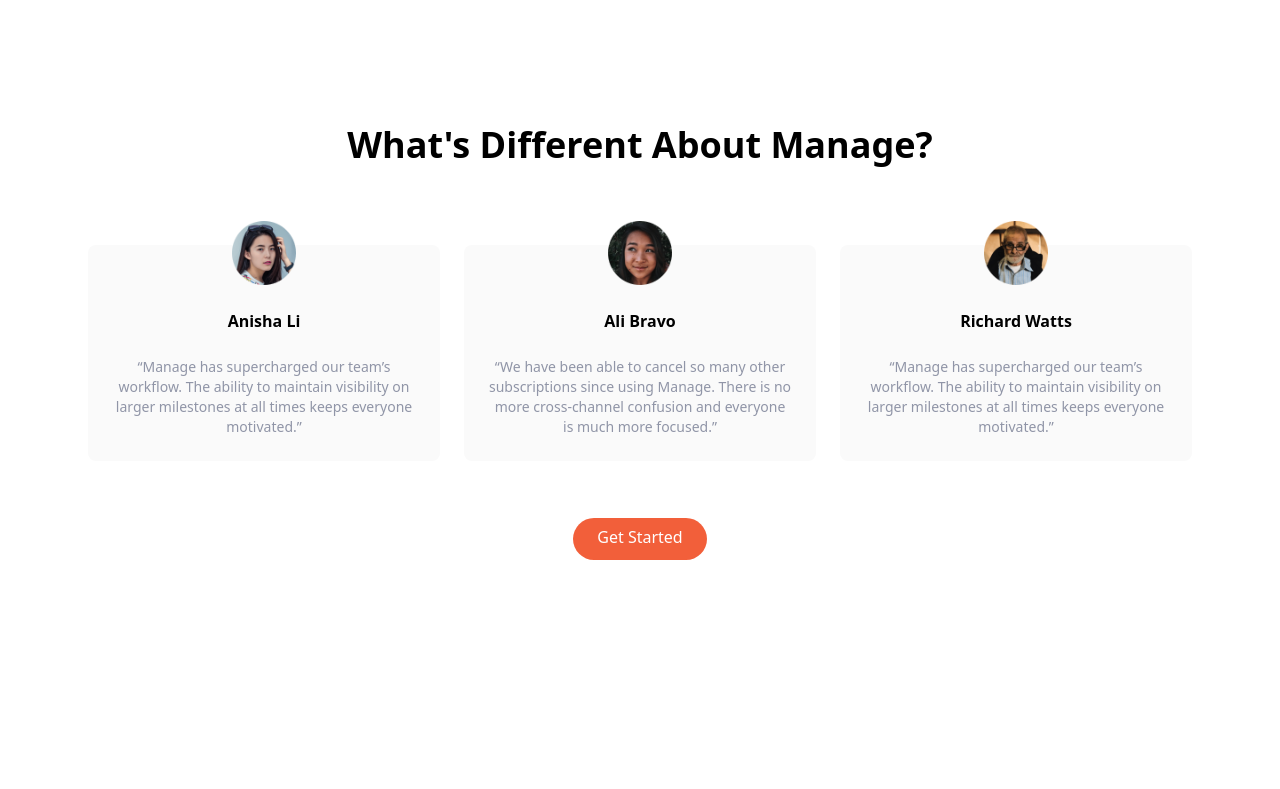
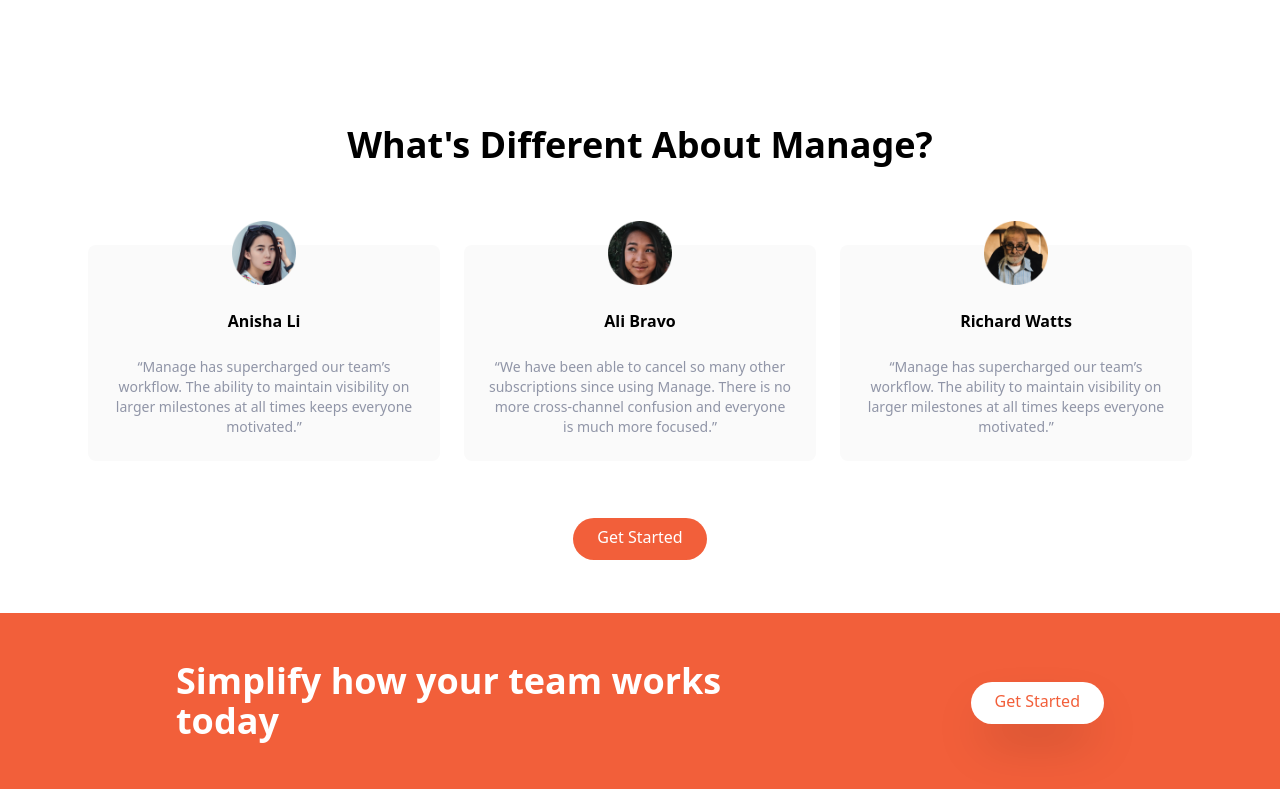
Before and after one commit to kechicheb/Manage_landing_page, a website: page src/index.html in a window 1280 px wide. Shown: the part 1207-1996 px from the top of the page. Before the commit the page ends 1820 px from the top, so only its background shows below. Drawn offline with Linux system fonts and the light colour scheme.

```diff
--- a/src/index.html
+++ b/src/index.html
@@ -262,5 +262,25 @@
         </div>
       </div>
     </section>
+    <!-- CTA Section -->
+    <section id="cta" class="bg-brightRed">
+      <div
+        class="container mx-auto flex flex-col items-center justify-between px-6 py-20 space-y-12 md:py-12 md:flex-row md:space-y-0"
+      >
+        <h1
+          class="text-5xl font-bold text-center text-white md:text-4xl md:max-w-xl md:text-left"
+        >
+          Simplify how your team works today
+        </h1>
+        <div>
+          <a
+            href="#"
+            class="p-3 px-6 pt-2 text-brightRed bg-white rounded-full shadow-2xl baseline hover:bg-gray-900 transition duration-150"
+          >
+            Get Started
+          </a>
+        </div>
+      </div>
+    </section>
   </body>
 </html>
```
Also changed, not shown: dist/main.css.
